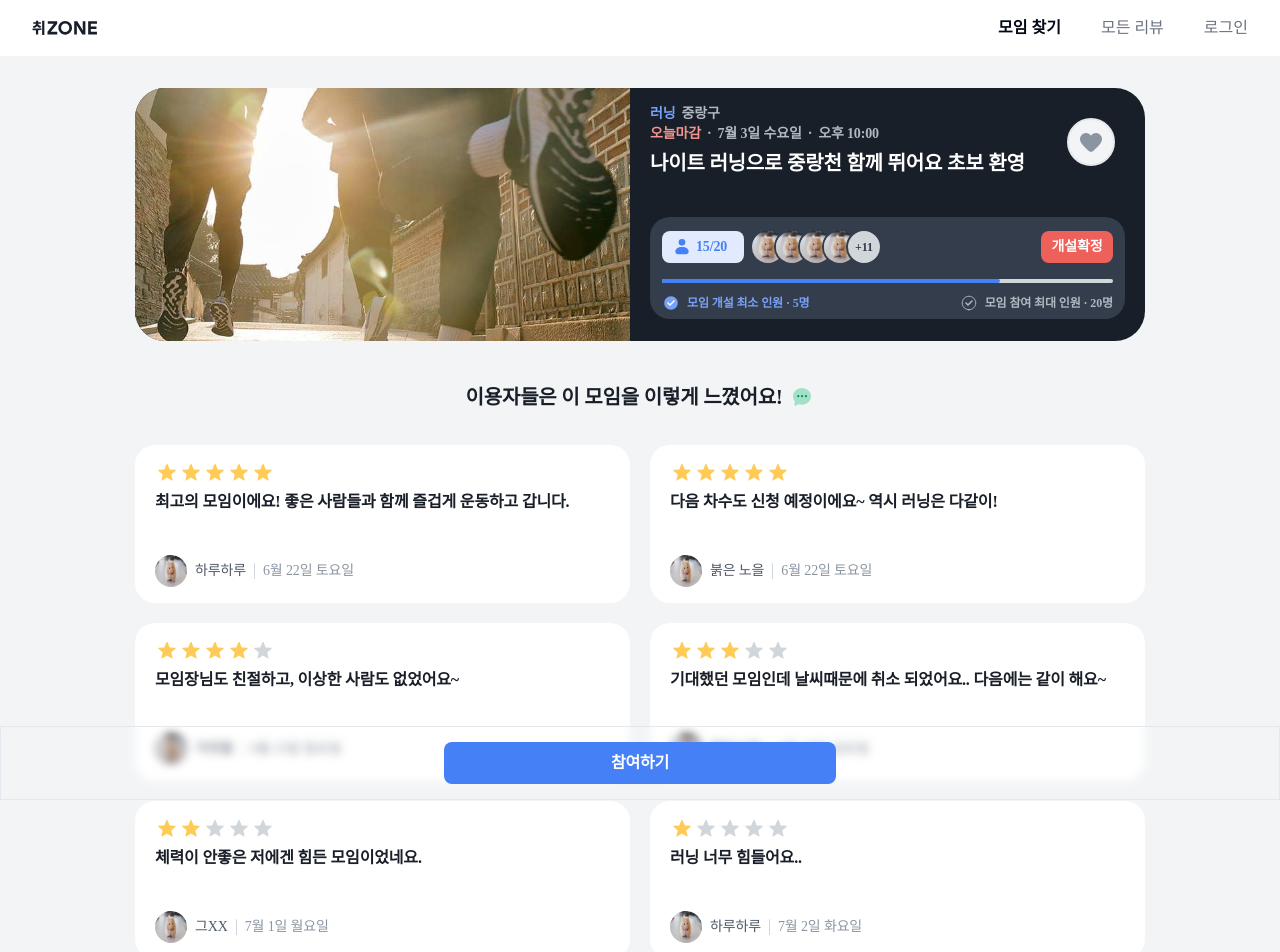
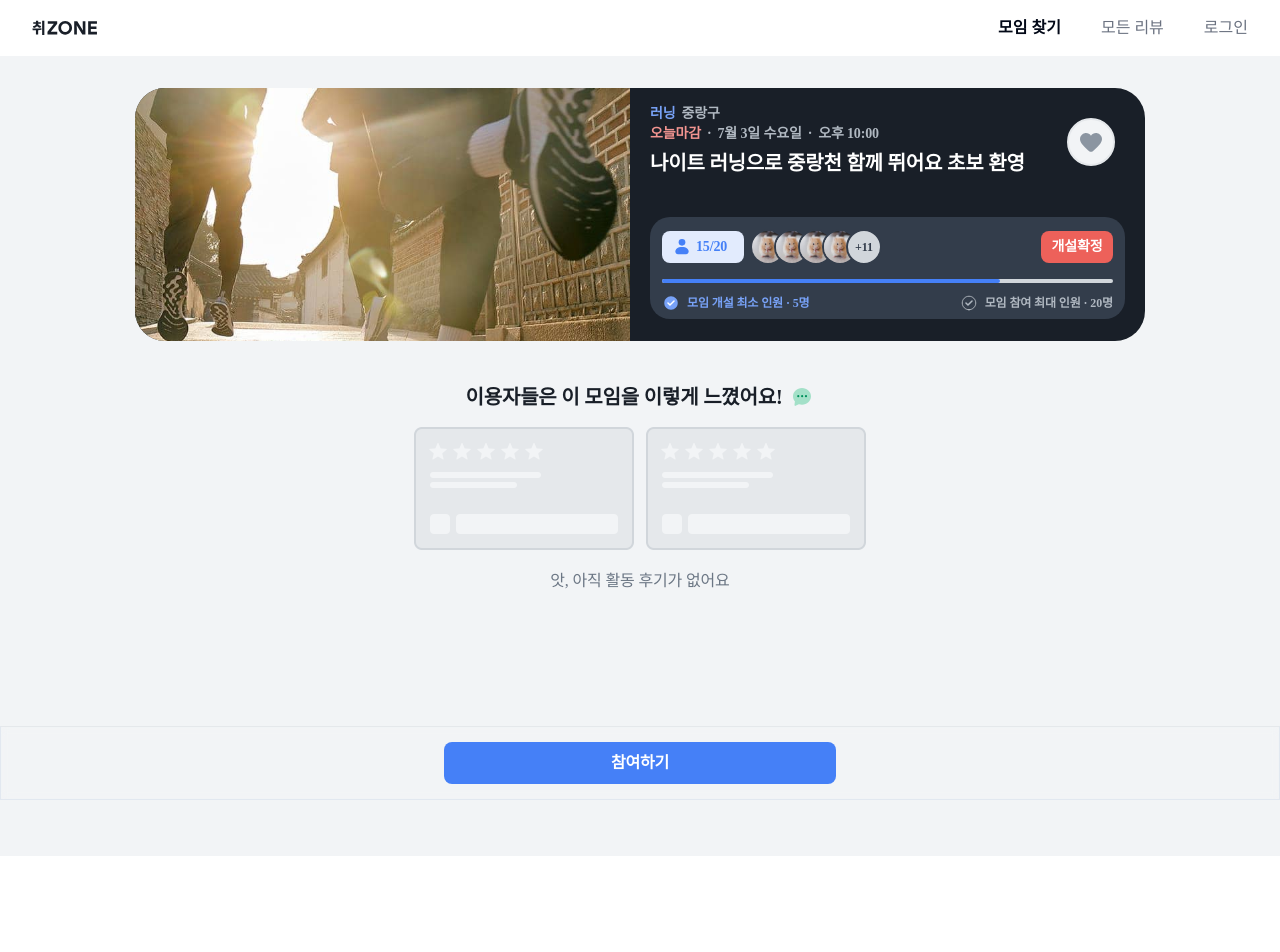
Before and after one commit to codeit-team2/FE, a Next.js app: page /detail in a window 1280 px wide. Shown: the top 952 px of the page. After the commit the page ends 856 px from the top, so only its background shows below. Built offline with nearby package versions, Linux system fonts and the light colour scheme; a web font is replaced by a local one.

Commit message:
fix : 컴포넌트 분리 및 이미지 경로 수정

```diff
--- /dev/null
+++ b/src/components/NotReview/index.tsx
@@ -0,0 +1,25 @@
+import React from 'react';
+import Image from 'next/image';
+
+interface NotReviewProps {
+  text?: React.ReactNode;
+}
+
+export default function NotReview({ text }: NotReviewProps) {
+  return (
+    <div className="flex flex-col items-center gap-20 pt-16">
+      <div className="flex gap-12">
+        <div className="w-full md:w-auto">
+          <Image src={'/images/none-review.png'} alt="none-review" width={220} height={123} />
+        </div>
+        <div className="hidden w-full md:block md:w-auto">
+          <Image src={'/images/none-review.png'} alt="none-review" width={220} height={123} />
+        </div>
+      </div>
+      <div className='flex flex-col items-center'>
+        <p className="text-body-1M text-neutral-500">앗, 아직 활동 후기가 없어요</p>
+        <p className="text-body-1M text-neutral-500">{text}</p>
+      </div>
+    </div>
+  );
+}
--- a/src/pages/detail/index.tsx
+++ b/src/pages/detail/index.tsx
@@ -6,14 +6,15 @@ import reviewData from '@/components/Detail/reviewData.json';
 import Image from 'next/image';
 import FloatingBar from '@/components/Detail/FloatingBar';
 import ReviewCard from '@/components/Detail/ReviewCard';
+import NotReview from '@/components/NotReview';
 
 export default function Detail() {
-  const isReview = true;
+  const isReview = false;
 
   return (
     <>
       <GNB />
-      <div className="mx-auto flex min-h-screen w-full flex-col items-center bg-neutral-50 px-12 pb-100 md:px-32">
+      <div className="mx-auto flex min-h-screen w-full flex-col items-center bg-neutral-50 px-12 md:px-32">
         <div className="flex w-full flex-col items-center pt-32">
           <TitleCard data={mockData[0]} />
           <div className="mt-42 flex items-center gap-8 text-body-1Sb text-neutral-900 md:text-heading-2Sb">
@@ -27,27 +28,7 @@ export default function Detail() {
               ))}
             </div>
           ) : (
-            <div className="flex flex-col items-center gap-20 pt-16">
-              <div className="flex gap-12">
-                <div className="w-full md:w-auto">
-                  <Image
-                    src={'/images/none-review.png'}
-                    alt="none-review"
-                    width={220}
-                    height={123}
-                  />
-                </div>
-                <div className="hidden w-full md:block md:w-auto">
-                  <Image
-                    src={'/images/none-review.png'}
-                    alt="none-review"
-                    width={220}
-                    height={123}
-                  />
-                </div>
-              </div>
-              <p className="text-body-1M text-neutral-500">앗, 아직 리뷰가 없어요</p>
-            </div>
+            <NotReview />
           )}
         </div>
         <FloatingBar data={mockData[0]} />
```
